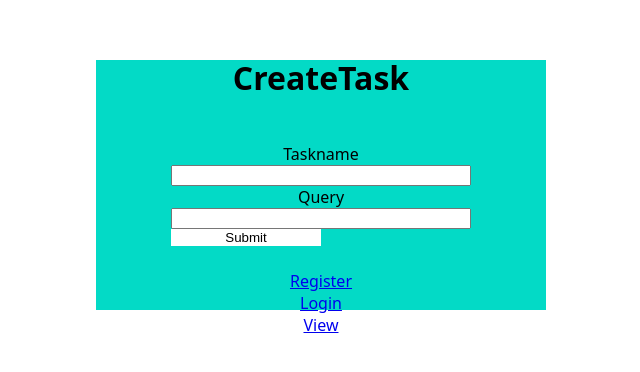
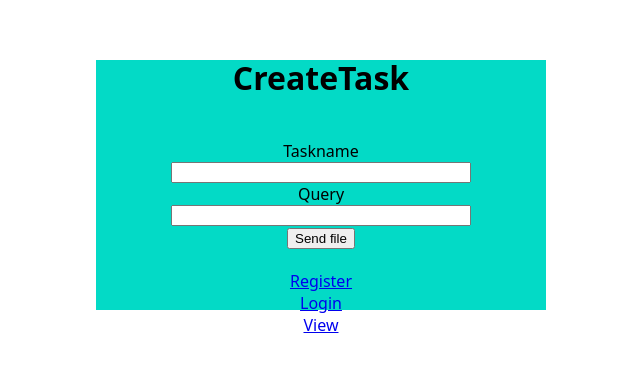
Before and after one commit to lukaszobrebski/AIR.Projekt, a React app in the folder aiirproject/: page /create in a window 1280 px wide. Shown: the part 240-612 px from the top of the page, without its empty margins (344-984 px from the left). Built offline with nearby package versions, Linux system fonts and the light colour scheme.

Commit message:
Create Task partially working

```diff
--- a/aiirproject/src/components/SendFile.jsx
+++ b/aiirproject/src/components/SendFile.jsx
@@ -6,6 +6,9 @@ export default class SendFile extends Component {
     this.state = {
       file: null,
       isUploaded: false,
+      userID:'',
+      keyword:'',
+      taskname:''
     };
   }
 
--- a/aiirproject/src/containers/CreateTask.jsx
+++ b/aiirproject/src/containers/CreateTask.jsx
@@ -1,15 +1,27 @@
 import React, { Component } from 'react';
 import '../style/base.scss';
 import { Link, Redirect } from 'react-router-dom';
+import SendFile from '../components/SendFile';
 
 export default class CreateTask extends Component {
   constructor(props) {
     super(props);
-    this.state = { }
+    this.state = {
+      userID:'',
+      taskName:'',
+      query:''
+    }
+
+    this.handleSubmit = this.handleSubmit.bind(this);
   }
 
   componentDidMount() {
 
+  }
+
+  handleSubmit(event){
+    alert('Submitted Values:' + this.state.taskName + ' ' + this.state.query);
+    event.preventDefault();
   }
 
   render() {
@@ -17,12 +29,14 @@ export default class CreateTask extends Component {
       <div className='container'>
         <div className='container container__login'>
           <h1>CreateTask</h1>
-          <form className='container container__login--form'>
+          <form className='container container__login--form' onSubmit={this.handleSubmit}>
+              {/*<SendFile />*/}
               <label for='taskname'>Taskname</label>
-              <input id='taskname' type='text'/>
+              <input id='taskname' type='text' value={this.taskName} onChange={(event) => this.setState({taskName: event.target.value})}/>
               <label for='query'>Query</label>
-              <input id='query' type='text'/>
-              <button className='btn btn-primary' type='submit'>Submit</button>
+              <input id='query' type='text' value={this.query} onChange={(event) => this.setState({query: event.target.value})}/>
+              {/*<button className='btn btn-primary' type='submit'>Submit</button>*/}
+              <SendFile userID={this.state.userID} keyword={this.state.query} taskname={this.state.taskName}/>
             </form>
             <Link to='/register'>Register</Link>
           <Link to='/'>Login</Link>
--- a/aiirproject/src/containers/Login.jsx
+++ b/aiirproject/src/containers/Login.jsx
@@ -1,6 +1,5 @@
 import React, { Component } from 'react';
 import { Link, Route, Redirect } from 'react-router-dom';
-import SendFile from '../components/SendFile';
 import '../style/base.scss';
 
 export default class Login extends Component {
@@ -22,7 +21,6 @@ export default class Login extends Component {
   render() {
     return(
       <div className='container'>
-        <SendFile />
         <div className='container container__login'>
         <h1>Login</h1>
           <form className='container container__login--form'>
```
